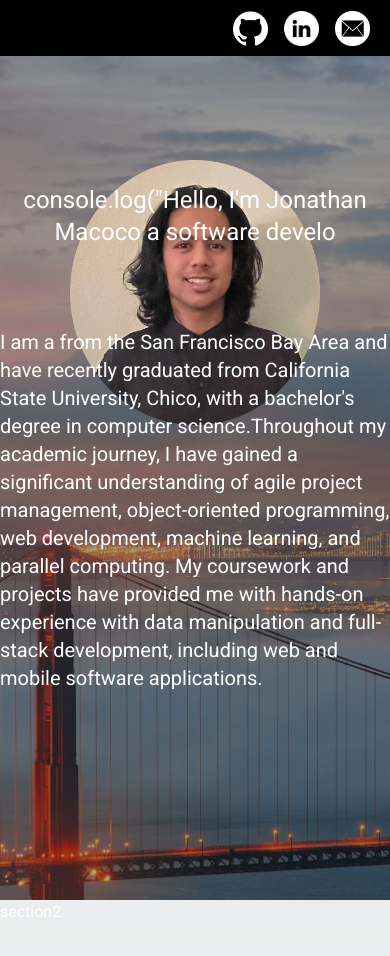
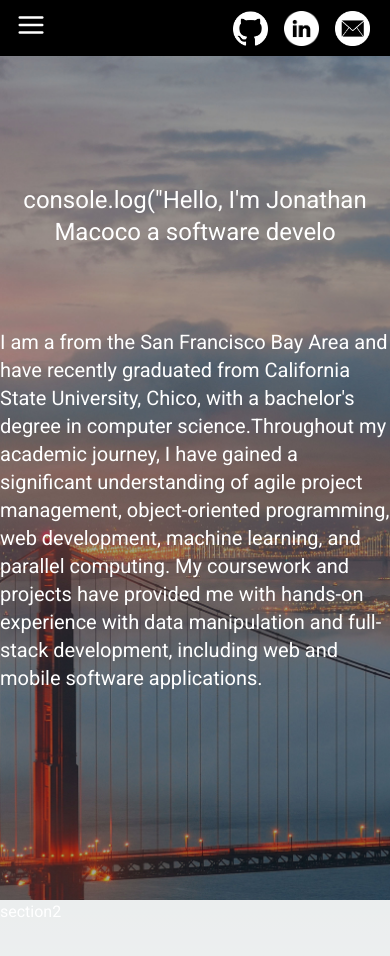
Before and after one commit to jtmacoco/personal_website, a Next.js app in the folder personal_websit_v2/: page / in a window 390 px wide. Shown: the top 956 px of the page. Built offline with nearby package versions, Linux system fonts and the light colour scheme.

Commit message:
added different navbar layout for mobile

```diff
--- a/personal_websit_v2/app/components/navbar.tsx
+++ b/personal_websit_v2/app/components/navbar.tsx
@@ -1,13 +1,20 @@
 "use client"
-import React from "react";
+import React, { useState } from "react";
 import { navLinks } from "../constants/info";
 import Image from "next/image";
 import github from "../images/github_logo_white.png"
 import linkedin from "../images/linkedin_logo.png"
 import email from "../images/email_logo.png"
 import Link from 'next/link'
-
+import { FiMenu } from "react-icons/fi";
+import { VscChromeClose } from "react-icons/vsc";
 export default function Navbar() {
+    const [close, setClose] = useState(false);
+    const toggleMenu = () =>{
+        const updateClose = !close;
+        setClose(updateClose);
+        localStorage.setItem("close",JSON.stringify(updateClose))
+    }
     const underlineVariants = {
         initial: {
             width: 0,
@@ -20,7 +27,8 @@ export default function Navbar() {
     };
     return (
         <nav className="bg-black sticky top-0 z-50 h-14 flex items-center justify-center">
-            <ul className="pl-4 flex flex-row gap-4 ">
+            <div className="sm:block hidden">
+                <ul className=" flex flex-row gap-4 ">
                     {navLinks.map((link) => (
                         <li key={link.id}
                             className="nav-line">
@@ -28,6 +36,26 @@ export default function Navbar() {
                         </li>
                     ))}
                 </ul>
+            </div>
+
+            <div className="absolute left-4 sm:hidden">
+                <button onClick={toggleMenu}>
+                    <FiMenu size={30} color="white" className={`${close ? "hidden" : "block"}`} />
+                    <VscChromeClose size={30} color="white" className={`${!close ? "hidden" : "block"}`}/>
+                </button>
+                    <div className={`${!close ? "hidden" : "block"}`}>
+                        <ul className="justify-center items-center h-10 px-2 bg-black flex flex-row gap-4 rounded-md absolute top-12 ">
+                            {navLinks.map((link) => (
+                                <li key={link.id}
+                                    className="nav-line">
+                                    {link.title}
+                                </li>
+                            ))}
+                        </ul>
+                    </div>
+
+            </div >
+
             <ul className="absolute right-5 flex flex-row gap-4">
                 <li>
                     <Link href="https://github.com/jtmacoco">
@@ -46,6 +74,6 @@ export default function Navbar() {
                 </li>
 
             </ul>
-        </nav>
+        </nav >
     );
 }
--- a/personal_websit_v2/app/sections/Home.tsx
+++ b/personal_websit_v2/app/sections/Home.tsx
@@ -21,7 +21,6 @@ export default function Home() {
     <>
       <main className="home w-full h-full">
         <div className='absolute top-40'>
-          <Image src={personalWeb} alt="personal_photo" width={250} height={250} className='mx-auto' />
         </div>
         <div className="relative container">
           <p className="text-white text-2xl text-center  pb-20 ">{text}</p>
--- a/personal_websit_v2/package.json
+++ b/personal_websit_v2/package.json
@@ -12,7 +12,8 @@
     "framer-motion": "^10.16.4",
     "next": "^13.5.6",
     "react": "^18.2.0",
-    "react-dom": "^18.2.0"
+    "react-dom": "^18.2.0",
+    "react-icons": "^4.11.0"
   },
   "devDependencies": {
     "@types/node": "^20",
```
Also changed, not shown: 1 other file (tests, documents, lock files or other folders). Lines whose indentation alone changed are shown as unchanged.
